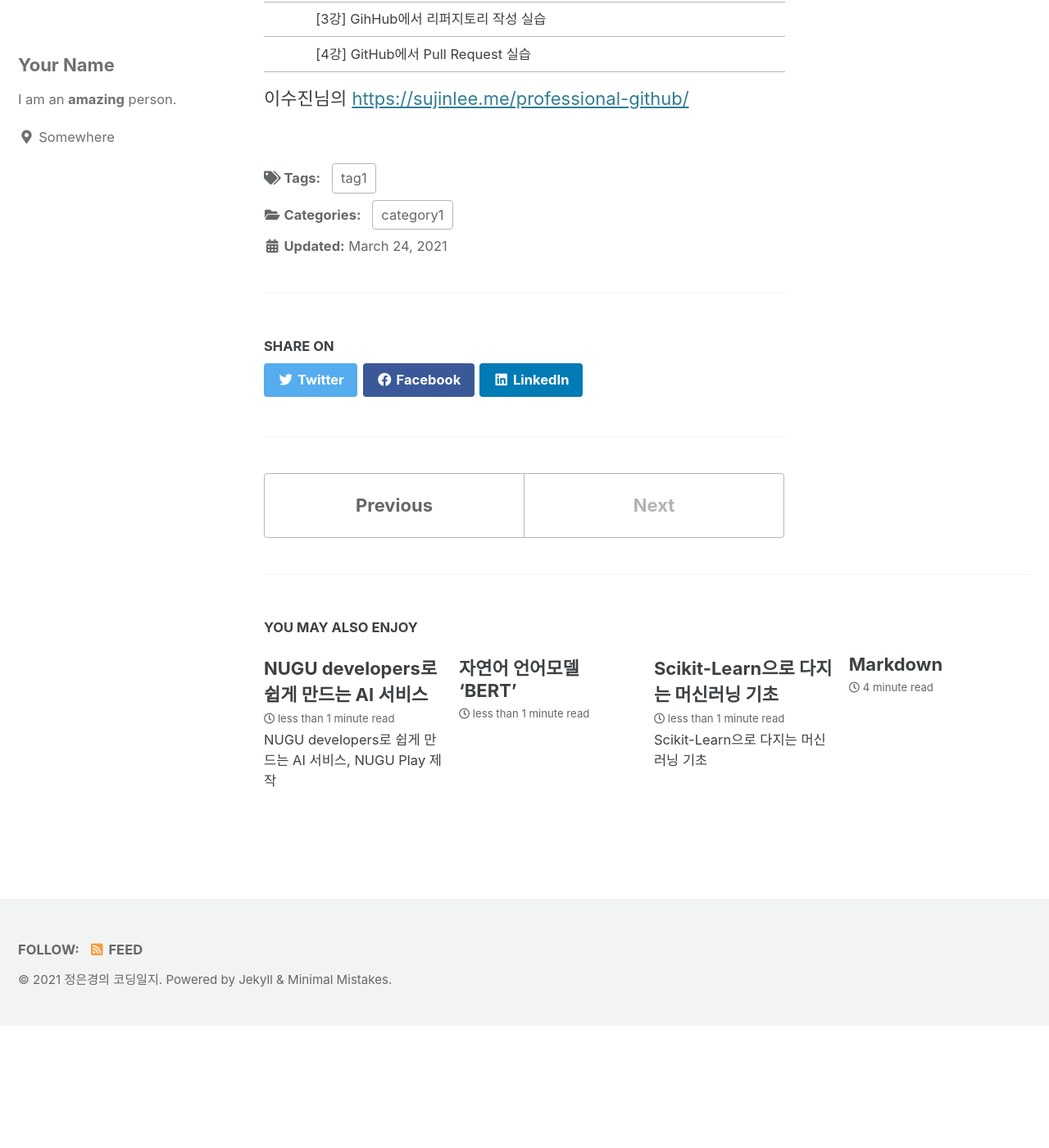
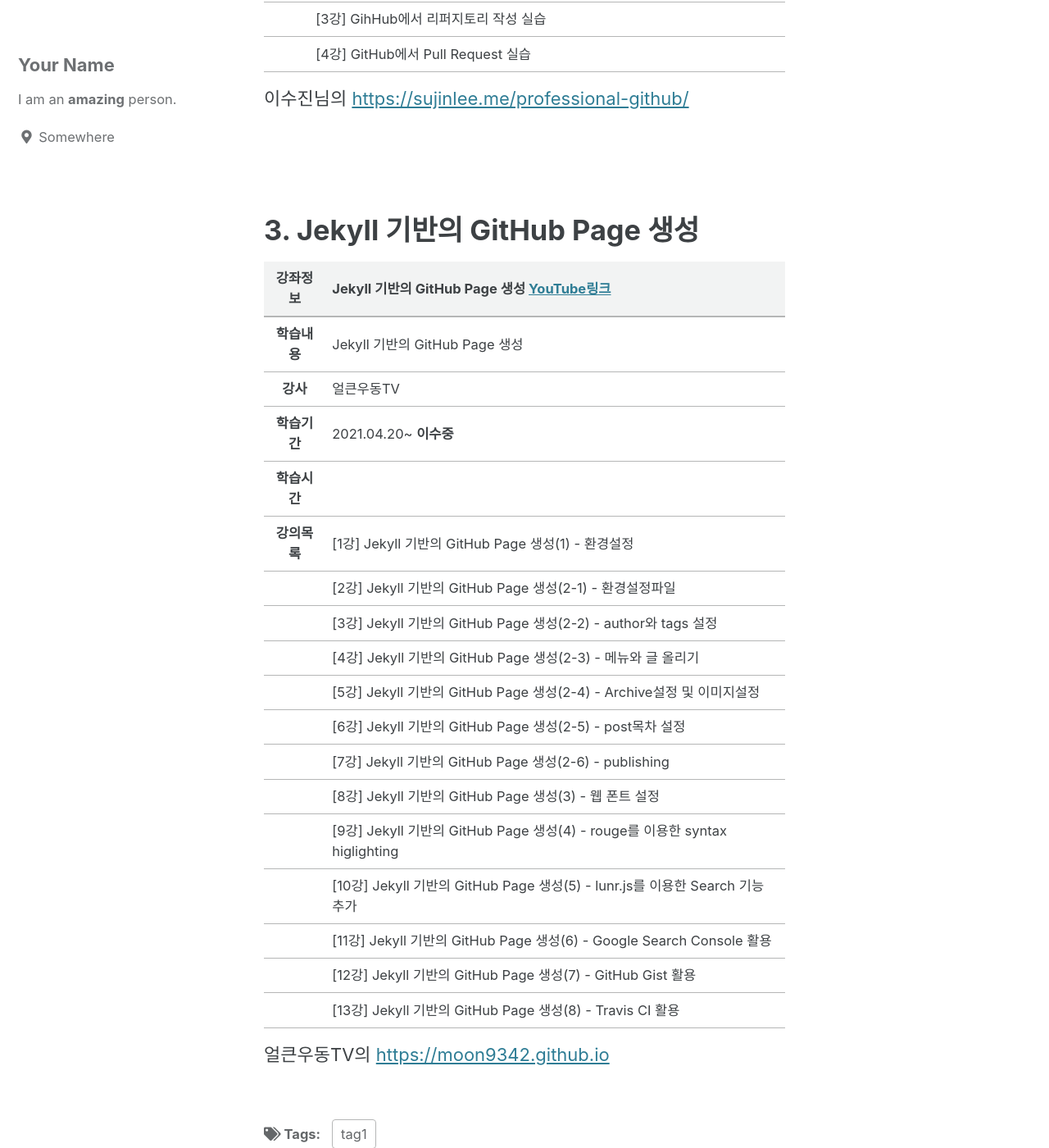
Before and after one commit to EGEG1212/github.io_subiniumstyle, a Jekyll site: the page built from _posts/2021-03-24-Git_GitPage.md, in a window 1280 px wide and 1400 px high, scrolled down 1950 px. Shown: the whole window at 82% size. Built offline with Jekyll 4.4.1, drawn with Linux system fonts in a browser that asks for light colours; cached includes are drawn as plain includes; before the commit the page ends 3201 px from its top, so only the background shows below that; some of the changed text lies outside the part shown.

Commit message:
Jekyll 기반의 GitHub Page

```diff
--- a/_posts/2021-03-24-Git_GitPage.md
+++ b/_posts/2021-03-24-Git_GitPage.md
@@ -54,3 +54,29 @@ toc: true
 |              | [4강] GitHub에서 Pull Request 실습                                                                                                                                                                                                                                                                 |
 
 이수진님의 <https://sujinlee.me/professional-github/>
+
+<br><br>
+
+# 3. Jekyll 기반의 GitHub Page 생성
+
+| **강좌정보** | Jekyll 기반의 GitHub Page 생성 [YouTube링크](https://www.youtube.com/playlist?list=PL7nkwz9MkASx1wxXK51n7KtwQyXgoNL70) |
+| :----------: | :--------------------------------------------------------------------------------------------------------------------- |
+| **학습내용** | Jekyll 기반의 GitHub Page 생성                                                                                         |
+|   **강사**   | 얼큰우동TV                                                                                                             |
+| **학습기간** | 2021.04.20~ **이수중**                                                                                                 |
+| **학습시간** |                                                                                                                        |
+| **강의목록** | [1강] Jekyll 기반의 GitHub Page 생성(1) - 환경설정                                                                     |
+|              | [2강] Jekyll 기반의 GitHub Page 생성(2-1) - 환경설정파일                                                               |
+|              | [3강] Jekyll 기반의 GitHub Page 생성(2-2) - author와 tags 설정                                                         |
+|              | [4강] Jekyll 기반의 GitHub Page 생성(2-3) - 메뉴와 글 올리기                                                           |
+|              | [5강] Jekyll 기반의 GitHub Page 생성(2-4) - Archive설정 및 이미지설정                                                  |
+|              | [6강] Jekyll 기반의 GitHub Page 생성(2-5) - post목차 설정                                                              |
+|              | [7강] Jekyll 기반의 GitHub Page 생성(2-6) - publishing                                                                 |
+|              | [8강] Jekyll 기반의 GitHub Page 생성(3) - 웹 폰트 설정                                                                 |
+|              | [9강] Jekyll 기반의 GitHub Page 생성(4) - rouge를 이용한 syntax higlighting                                            |
+|              | [10강] Jekyll 기반의 GitHub Page 생성(5) - lunr.js를 이용한 Search 기능 추가                                           |
+|              | [11강] Jekyll 기반의 GitHub Page 생성(6) - Google Search Console 활용                                                  |
+|              | [12강] Jekyll 기반의 GitHub Page 생성(7) - GitHub Gist 활용                                                            |
+|              | [13강] Jekyll 기반의 GitHub Page 생성(8) - Travis CI 활용                                                              |
+
+얼큰우동TV의 <https://moon9342.github.io>
```
Also changed, not shown: other parts of _posts/2021-03-24-Git_GitPage.md (+1 -1 lines).
